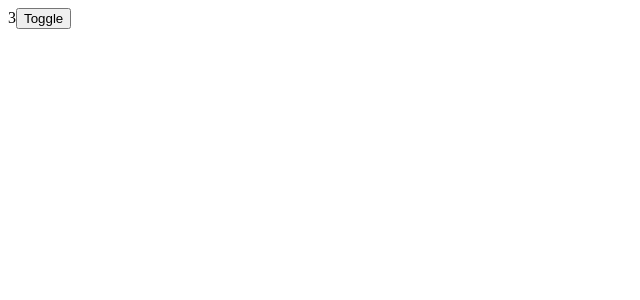
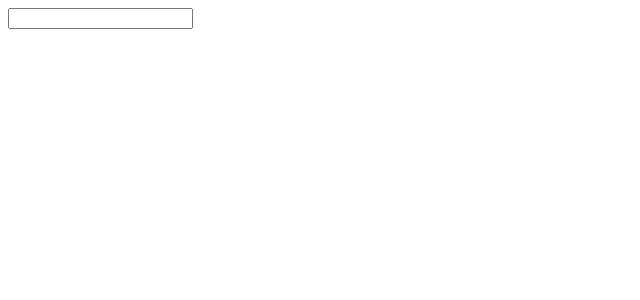
Before and after one commit to vr1Ravi/js-machine-coding, a React (Vite) app in the folder react/: page / in a window 1280 px wide. Shown: the top 300 px of the page, without its empty margins (0-640 px from the left). Built offline with nearby package versions, Linux system fonts and the light colour scheme.

Commit message:
handle race using flag effect

```diff
--- a/react/src/App.jsx
+++ b/react/src/App.jsx
@@ -1,4 +1,5 @@
 import { CaptureOnScroll } from './components/CaptureOnScroll';
+import HandleRaceExample from './components/HandleRace';
 import ToggleArrayItem from './components/ToggleArrayItem';
 
 function App() {
@@ -6,7 +7,8 @@ function App() {
    <div>
     {/* <DebounceSearch/> */}
      {/* <CaptureOnScroll/> */}
-     <ToggleArrayItem/>
+     {/* <ToggleArrayItem/> */}
+     <HandleRaceExample/>
    </div>
   )
 }
--- /dev/null
+++ b/react/src/components/HandleRace/index.jsx
@@ -0,0 +1,43 @@
+import React, { useEffect, useState } from 'react'
+
+
+const getRandomTime = () => Math.floor(Math.random() * 3000);
+
+function getRandomData(data) {
+ return new Promise((res, rej) => {
+   const time = getRandomTime();
+   setTimeout(() => {
+     res(data);
+   }, time);
+ });
+}
+
+
+function HandleRaceExample() {
+    const [search, setSearch] = useState("");
+    const [result, setResult] = useState("");
+
+    const handleChange = (event) => {
+        setSearch(event.target.value)
+
+    }
+
+    useEffect(() => {
+        let flag = true;
+        getRandomData(search).then((res) => {
+            if(flag) setResult(res)
+        })
+
+        return () => {
+           flag = false
+        }
+    },[search])
+  return (
+    <div>
+        <input type='text' value={search} onChange={handleChange}/>
+        {result}
+    </div>
+  )
+}
+
+export default HandleRaceExample
```
